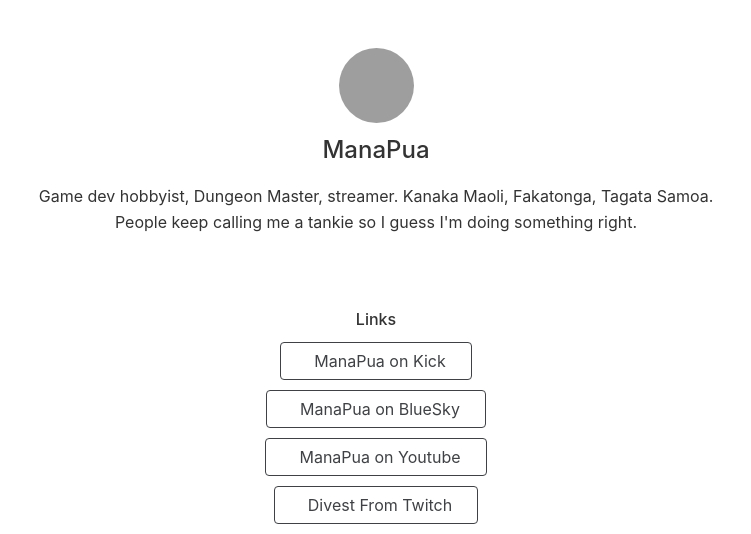
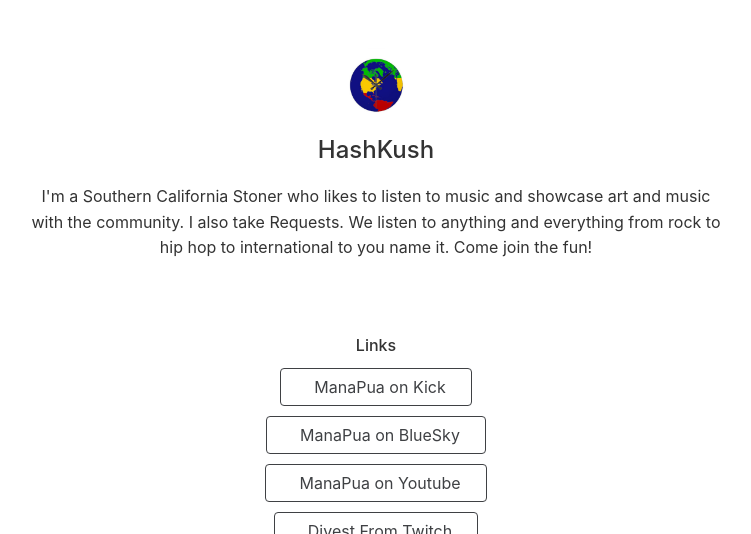
Before and after one commit to StreetCatLove/HashKush, a Jekyll site: the page built from index.html, in a window 1280 px wide. Shown: the top 534 px of the page, without its empty margins (264-1015 px from the left). Built offline with Jekyll 4.4.1, drawn with Linux system fonts in a browser that asks for light colours; nearby versions of some CDN libraries; some of the changed text lies outside the part shown; grey boxes are pictures that could not be loaded.

Commit message:
Update _config.yml

```diff
--- a/_config.yml
+++ b/_config.yml
@@ -2,20 +2,20 @@
 remote_theme: digitalmalayali/linkhub-jekyll-theme
 
 # Site Configuration
-name: ManaPua  # Name of your website
+name: HashKush  # Name of your website
 tagline: Links  # Set your preferred page title
-description: Game dev hobbyist, Dungeon Master, streamer. Kanaka Maoli, Fakatonga, Tagata Samoa. People keep calling me a tankie so I guess I'm doing something right.  # Also used as a meta description
+description: I'm a Southern California Stoner who likes to listen to music and showcase art and music with the community. I also take Requests. We listen to anything and everything from rock to hip hop to international to you name it. Come join the fun!  # Also used as a meta description
 favicon:
-  path: https://raw.githubusercontent.com/StreetCatLove/ManaPua/refs/heads/main/favicon.ico # Path / URL to the favicon of your website (e.g., 'assets/images/favicon.png')
+  path: https://raw.githubusercontent.com/StreetCatLove/HashKush/refs/heads/main/favicon.ico # Path / URL to the favicon of your website (e.g., 'assets/images/favicon.png')
   type: ico # File format of image. Change according to your image. Supported types: https://developer.mozilla.org/en-US/docs/Web/Media/Formats/Image_types
-logo: https://raw.githubusercontent.com/StreetCatLove/ManaPua/4e477607a3f5e733d28e19d252dfc0fbb61411b7/assets/logo.jpg
-url: https://bsky.app/profile/manapuaofficial.bsky.social # URL of your website
+logo: https://raw.githubusercontent.com/StreetCatLove/HashKush/4e477607a3f5e733d28e19d252dfc0fbb61411b7/assets/logo.png
+url: https://kick.com/hashkush # URL of your website
 locale: en_US # The value specifies the locale in which these tags are marked up. It follows the format `language_TERRITORY`.
 ga4: # Google Analytics 4 measurement ID, for e.g. G-XXXXXXX (optional). Remove it if it’s not needed.
 twitter:
   username: ManapuaOfficial # Used for SEO
 image:
-  path: https://raw.githubusercontent.com/StreetCatLove/ManaPua/4e477607a3f5e733d28e19d252dfc0fbb61411b7/assets/logo.jpg # Used for SEO (og:image, twitter:image)
+  path: https://raw.githubusercontent.com/StreetCatLove/HashKush/4e477607a3f5e733d28e19d252dfc0fbb61411b7/assets/logo.png # Used for SEO (og:image, twitter:image)
   type: jpeg # File format of image.
   height: 100 # Pixels
   width: 100
```
